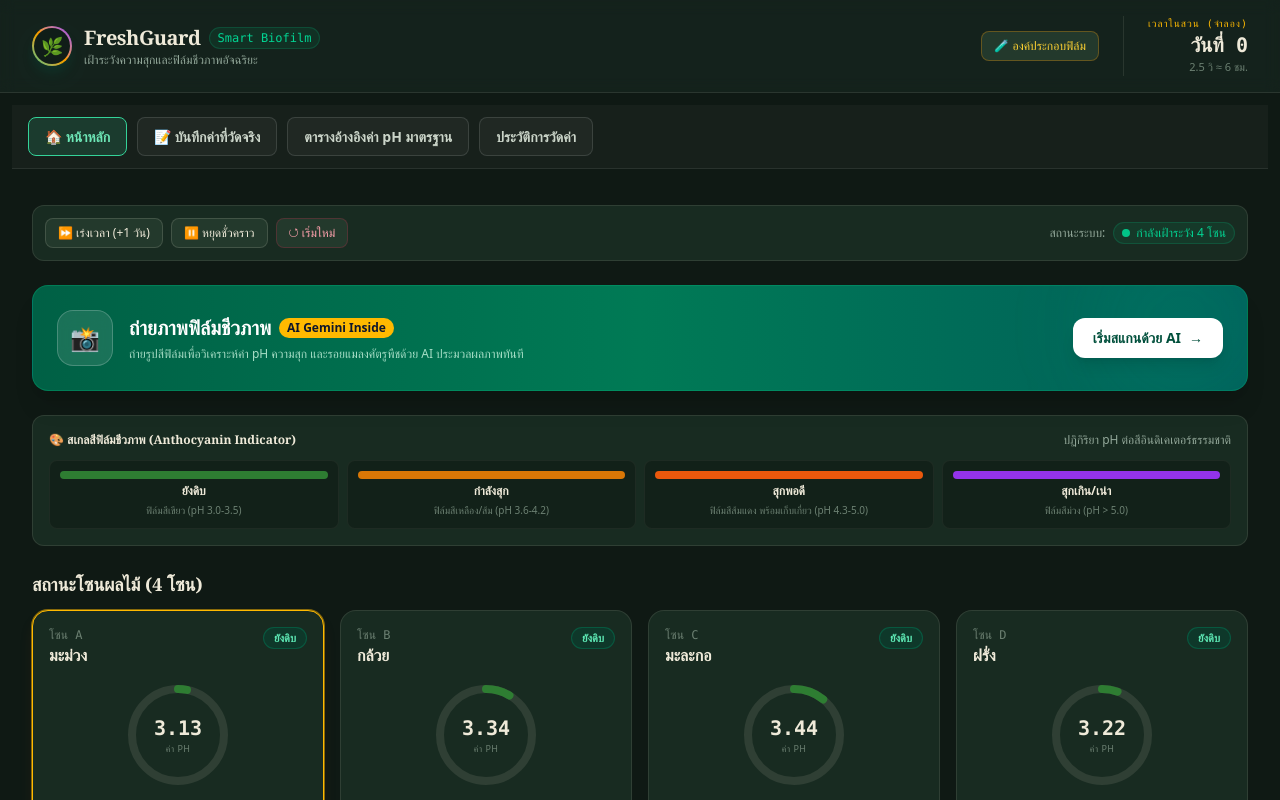
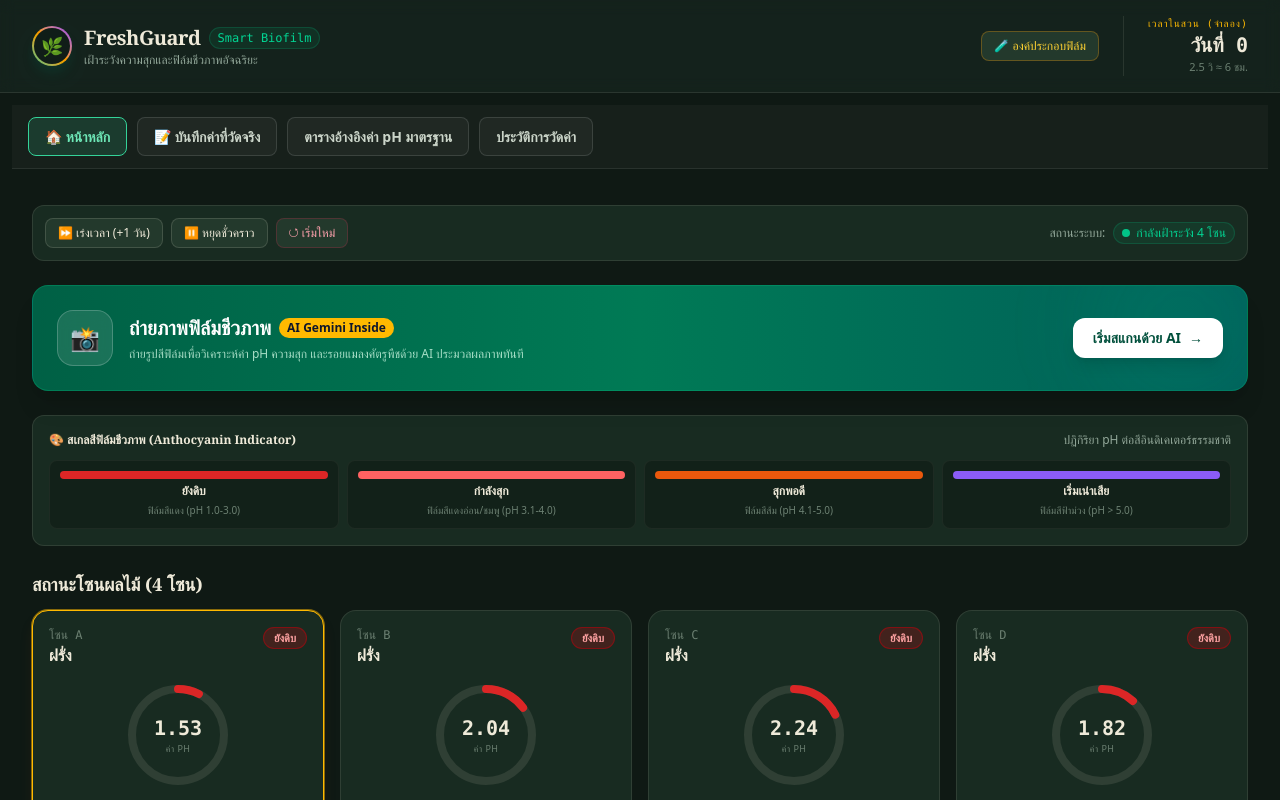
Before and after one commit to KChronos000/Fruit_Ripeness_Detection_App, a React (Vite) app: page / in a window 1280 px wide. Shown: the top 800 px of the page. Built offline with nearby package versions, Linux system fonts and the light colour scheme; the HTML template or start-up script is replaced by a standard one.

Commit message:
mannual input

```diff
--- a/src/App.tsx
+++ b/src/App.tsx
@@ -84,6 +84,12 @@ export default function App() {
   const [scanProgressStep, setScanProgressStep] = useState<number>(0);
   const [scanProgressText, setScanProgressText] = useState<string>('');
   const [selectedHotspot, setSelectedHotspot] = useState<'ph' | 'integrity' | 'oil' | null>(null);
+
+    // Manual optional context fields (AI มองไม่เห็นจากภาพ)
+  const [manualZone, setManualZone] = useState<string>('');
+  const [manualTemp, setManualTemp] = useState<string>('');
+  const [manualHumidity, setManualHumidity] = useState<string>('');
+  const [showManualFields, setShowManualFields] = useState<boolean>(false);
 
   const videoRef = useRef<HTMLVideoElement>(null);
   const canvasRef = useRef<HTMLCanvasElement>(null);
@@ -451,8 +457,12 @@ function handleImageUpload(e: React.ChangeEvent<HTMLInputElement>) {
       return;
     }
 
-    const result = await analyzeFilmWithAI(base64);
-    setAiResult(result);
+    const result = await analyzeFilmWithAI(base64, {
+    zone: manualZone || undefined,
+    temperature: manualTemp || undefined,
+    humidity: manualHumidity || undefined,
+  });
+setAiResult(result);
 
   } catch (err) {
   console.error(err);
@@ -1013,7 +1023,6 @@ function handleImageUpload(e: React.ChangeEvent<HTMLInputElement>) {
                   />
 
                   {/* TAB 3: File Upload Area */}
-                  {/* TAB 3: File Upload Area */}
                   {scanMethod === 'upload' && (
                     <div className="w-full h-full flex items-center justify-center bg-[#0d1612] z-30 relative">
                       {selectedImage ? (
@@ -1151,9 +1160,9 @@ function handleImageUpload(e: React.ChangeEvent<HTMLInputElement>) {
                       <label className="text-[10px] font-mono tracking-wider uppercase text-[#93a89a]">สารตั้งต้นแบบจำลอง (Target Biomaterial Matrix):</label>
                       <div className="grid grid-cols-4 gap-1.5">
                         {[
-                          { id: 'mango', label: '🥭 มะม่วง', color: 'border-amber-500/30 text-amber-300' },
-                          { id: 'banana', label: '🍌 กล้วย', color: 'border-yellow-500/30 text-yellow-300' },
-                          { id: 'papaya', label: '🍈 มะละกอ', color: 'border-orange-500/30 text-orange-400' },
+                          // { id: 'mango', label: '🥭 มะม่วง', color: 'border-amber-500/30 text-amber-300' },
+                          // { id: 'banana', label: '🍌 กล้วย', color: 'border-yellow-500/30 text-yellow-300' },
+                          // { id: 'papaya', label: '🍈 มะละกอ', color: 'border-orange-500/30 text-orange-400' },
                           { id: 'guava', label: '🥝 ฝรั่ง', color: 'border-emerald-500/30 text-emerald-300' },
                         ].map((btn) => (
                           <button
@@ -1182,8 +1191,8 @@ function handleImageUpload(e: React.ChangeEvent<HTMLInputElement>) {
                       <div className="text-[10px] font-mono tracking-wider uppercase text-[#93a89a]">หรือดึงฐานข้อมูลรูปภาพตัวอย่างทดสอบ:</div>
                       <div className="flex gap-2 flex-wrap">
                         {[
-                          { label: '🥭 มะม่วงสีฟิล์มเหลือง', img: 'https://images.unsplash.com/photo-1553279768-865429fa0078?w=400&q=80' },
-                          { label: '🍌 กล้วยสีฟิล์มส้มเหลือง', img: 'https://images.unsplash.com/photo-1571771894821-ce9b6c11b08e?w=400&q=80' },
+                          // { label: '🥭 มะม่วงสีฟิล์มเหลือง', img: 'https://images.unsplash.com/photo-1553279768-865429fa0078?w=400&q=80' },
+                          // { label: '🍌 กล้วยสีฟิล์มส้มเหลือง', img: 'https://images.unsplash.com/photo-1571771894821-ce9b6c11b08e?w=400&q=80' },
                           { label: '🍈 ฝรั่งสีฟิล์มเขียวสด', img: 'https://images.unsplash.com/photo-1528825871115-3581a5387919?w=400&q=80' },
                         ].map((preset, idx) => (
                           <button
@@ -1201,6 +1210,55 @@ function handleImageUpload(e: React.ChangeEvent<HTMLInputElement>) {
                       </div>
                     </div>
                   )}
+
+                  {/* Optional Manual Context Fields */}
+                  <div className="space-y-1.5">
+                    <button
+                      type="button"
+                      onClick={() => setShowManualFields((v) => !v)}
+                      className="w-full flex items-center justify-between text-[10px] font-mono tracking-wider uppercase text-[#93a89a] hover:text-emerald-300 transition cursor-pointer"
+                    >
+                      <span>ข้อมูลเสริม (ไม่บังคับ): โซน / อุณหภูมิ / ความชื้น</span>
+                      <span>{showManualFields ? '▲' : '▼'}</span>
+                    </button>
+
+                    {showManualFields && (
+                      <div className="grid grid-cols-3 gap-2 bg-[#122119] border border-emerald-500/10 rounded-xl p-2.5">
+                        <div className="space-y-1">
+                          <label className="text-[9px] text-[#6c8072] uppercase">โซน</label>
+                          <input
+                            type="text"
+                            value={manualZone}
+                            onChange={(e) => setManualZone(e.target.value)}
+                            placeholder="เช่น โซน A"
+                            className="w-full bg-[#0d1612] border border-emerald-500/20 rounded-lg px-2 py-1.5 text-[11px] text-[#efead9] placeholder:text-[#6c8072] focus:outline-none focus:border-emerald-400"
+                          />
+                        </div>
+                        <div className="space-y-1">
+                          <label className="text-[9px] text-[#6c8072] uppercase">อุณหภูมิ (°C)</label>
+                          <input
+                            type="number"
+                            step="0.1"
+                            value={manualTemp}
+                            onChange={(e) => setManualTemp(e.target.value)}
+                            placeholder="29.9"
+                            className="w-full bg-[#0d1612] border border-emerald-500/20 rounded-lg px-2 py-1.5 text-[11px] text-[#efead9] placeholder:text-[#6c8072] focus:outline-none focus:border-emerald-400"
+                          />
+                        </div>
+                        <div className="space-y-1">
+                          <label className="text-[9px] text-[#6c8072] uppercase">ความชื้น (%)</label>
+                          <input
+                            type="number"
+                            step="1"
+                            value={manualHumidity}
+                            onChange={(e) => setManualHumidity(e.target.value)}
+                            placeholder="64"
+                            className="w-full bg-[#0d1612] border border-emerald-500/20 rounded-lg px-2 py-1.5 text-[11px] text-[#efead9] placeholder:text-[#6c8072] focus:outline-none focus:border-emerald-400"
+                          />
+                        </div>
+                      </div>
+                    )}
+                  </div>
 
                   {/* Trigger SCAN Action Button */}
                   <button
@@ -1253,7 +1311,7 @@ function handleImageUpload(e: React.ChangeEvent<HTMLInputElement>) {
                     <div className="space-y-1.5">
                       <h4 className="text-sm font-bold font-serif text-emerald-400">ระบบ AI กำลังถอดรหัสพันธะเคมี...</h4>
                       <p className="text-xs text-[#93a89a] max-w-sm">
-                        กำลังดึงค่าเฉดสีแอนโทไซยานิน วิเคราะห์ปริมาณน้ำมันหอมระเหยกานพลู-ตะไคร้ และเชื่อมต่อกับโครงงานระบบ FreshGuard Biosensor
+                        กำลังดึงค่าเฉดสีแอนโทไซยานิน วิเคราะห์ปริมาณน้ำมันหอมระเหย-ตะไคร้ และเชื่อมต่อกับโครงงานระบบ FreshGuard Biosensor
                       </p>
                     </div>
                   </div>
@@ -1365,7 +1423,7 @@ function handleImageUpload(e: React.ChangeEvent<HTMLInputElement>) {
 
                       <div className="space-y-1 pt-1">
                         <div className="flex justify-between text-[11px] font-medium text-[#efead9]">
-                          <span>สารไล่แมลงและน้ำมันหอมระเหยตะไคร้-กานพลู (Essential Oils):</span>
+                          <span>สารไล่แมลงและน้ำมันหอมระเหยตะไคร้ (Essential Oils):</span>
                           <span className="font-mono text-amber-300 font-bold">{aiResult.essentialOilLevel}%</span>
                         </div>
                         <div className="w-full h-2 bg-[#122119] rounded-full overflow-hidden p-0.5 border border-emerald-500/5">
@@ -1442,7 +1500,7 @@ function handleImageUpload(e: React.ChangeEvent<HTMLInputElement>) {
                         <p className="text-[11px] text-[#93a89a]">
                           {selectedHotspot === 'ph' && `การเหนี่ยวนำด้วยลำแสงเลเซอร์ ตรวจวัดปฏิกิริยาเคมีของเฉดสีแอนโทไซยานินธรรมชาติที่สกัดจากกะหล่ำปลีม่วงหรืออัญชัน ผลลัพธ์บ่งบอกความเป็นกรด-ด่างที่ค่า pH ${aiResult.phEstimate.toFixed(2)} (${aiResult.stageName}) ปฏิกิริยามีเฉดสีสะท้อนที่ยอดเยี่ยม`}
                           {selectedHotspot === 'integrity' && `Chitosan-Starch Biofilm โครงสร้างระดับจุลภาคของฟิล์มชั้นกลาง ช่วยปกป้องเปลือกผลไม้ไม่ให้คายน้ำ ยับยั้งการเจริญเติบโตของเชื้อจุลินทรีย์ ตรวจวิเคราะห์ความสมบูรณ์ได้ ${aiResult.filmIntegrity}% ป้องกันการคายน้ำได้ดีเยี่ยม`}
-                          {selectedHotspot === 'oil' && `จุดล็อคการระเหยของ Volatile Essential Oil (สารกานพลูและตะไคร้หอม) มีความเข้มข้นสัมบูรณ์ ${aiResult.essentialOilLevel}% ช่วยส่งกลิ่นไล่เพลี้ยแป้ง หนอนกวน และแมลงวันทองได้อย่างเสถียร โดยไม่ต้องใช้สารเคมีฆ่าแมลงอันตราย`}
+                          {selectedHotspot === 'oil' && `จุดล็อคการระเหยของ Volatile Essential Oil (สารตะไคร้หอม) มีความเข้มข้นสัมบูรณ์ ${aiResult.essentialOilLevel}% ช่วยส่งกลิ่นไล่เพลี้ยแป้ง หนอนกวน และแมลงวันทองได้อย่างเสถียร โดยไม่ต้องใช้สารเคมีฆ่าแมลงอันตราย`}
                         </p>
                       </div>
                     ) : (
--- a/src/components/BiofilmExtraMetrics.tsx
+++ b/src/components/BiofilmExtraMetrics.tsx
@@ -63,7 +63,7 @@ const BiofilmExtraMetrics = ({ selectedState, dayCount }: { selectedState: any;
                 <div className="text-lg font-mono font-bold text-emerald-400 mt-1">
                   {selectedState.essentialOilLevel.toFixed(0)}%
                 </div>
-                <div className="text-[10px] text-[#93a89a] mt-0.5">ปล่อยสารกานพลู/ตะไคร้</div>
+                <div className="text-[10px] text-[#93a89a] mt-0.5">ปล่อยสารตะไคร้</div>
               </div>
 
               <div className="bg-[#122119] p-3 rounded-xl border border-[#efead9]/5">
--- a/src/constants/fruitConstants.ts
+++ b/src/constants/fruitConstants.ts
@@ -1,20 +1,48 @@
 import type { StageInfo, FruitDef } from '@/types/fruits';
 
-export const PH_MIN = 3.0;
-export const PH_MAX = 7.0;
+export const PH_MIN = 1.0;
+export const PH_MAX = 8.0;
 
 export const STAGES: StageInfo[] = [
-  { key: 'unripe', short: 'ยังดิบ', full: 'ยังดิบ · ฟิล์มสีเขียว (pH 3.0-3.5)', color: '#2e7d32', bgClass: 'bg-emerald-900/40 text-emerald-300 border-emerald-700/50', max: 3.5 },
-  { key: 'ripening', short: 'กำลังสุก', full: 'กำลังสุก · ฟิล์มสีเหลือง/ส้ม (pH 3.6-4.2)', color: '#d97706', bgClass: 'bg-amber-900/40 text-amber-300 border-amber-700/50', max: 4.2 },
-  { key: 'prime', short: 'สุกพอดี', full: 'สุกพอดี · ฟิล์มสีส้มแดง พร้อมเก็บเกี่ยว (pH 4.3-5.0)', color: '#ea580c', bgClass: 'bg-orange-900/40 text-orange-300 border-orange-700/50', max: 5.0 },
-  { key: 'spoiled', short: 'สุกเกิน/เน่า', full: 'สุกเกิน/เสื่อมสภาพ · ฟิล์มสีม่วง (pH > 5.0)', color: '#9333ea', bgClass: 'bg-purple-900/40 text-purple-300 border-purple-700/50', max: 99 }
+  {
+    key: 'unripe',
+    short: 'ยังดิบ',
+    full: 'ยังดิบ · ฟิล์มสีแดง (pH 1.0-3.0)',
+    color: '#dc2626',
+    bgClass: 'bg-red-900/40 text-red-300 border-red-700/50',
+    max: 3.0,
+  },
+  {
+    key: 'ripening',
+    short: 'กำลังสุก',
+    full: 'กำลังสุก · ฟิล์มสีแดงอ่อน/ชมพู (pH 3.1-4.0)',
+    color: '#ff6262',
+    bgClass: 'bg-orange-900/40 text-orange-300 border-orange-700/50',
+    max: 4.0,
+  },
+  {
+    key: 'prime',
+    short: 'สุกพอดี',
+    full: 'สุกพอดี พร้อมเก็บเกี่ยว · ฟิล์มสีส้ม (pH 4.1-5.0)',
+    color: '#ea580c',
+    bgClass: 'bg-orange-900/50 text-orange-200 border-orange-600/50',
+    max: 5.0,
+  },
+  {
+    key: 'spoiled',
+    short: 'เริ่มเน่าเสีย',
+    full: 'เริ่มเน่าเสีย รีบเก็บด่วน · ฟิล์มสีฟ้าม่วง (pH > 5.0)',
+    color: '#8b5cf6',
+    bgClass: 'bg-purple-900/40 text-purple-300 border-purple-700/50',
+    max: 99,
+  },
 ];
 
 export const FRUIT_DEFS: FruitDef[] = [
-  { id: 'mango', zone: 'โซน A', name: 'มะม่วง', startPh: 3.1, rate: 0.014, tempBase: 29, humBase: 62 },
-  { id: 'banana', zone: 'โซน B', name: 'กล้วย', startPh: 3.3, rate: 0.022, tempBase: 28, humBase: 65 },
-  { id: 'papaya', zone: 'โซน C', name: 'มะละกอ', startPh: 3.4, rate: 0.018, tempBase: 30, humBase: 68 },
-  { id: 'guava', zone: 'โซน D', name: 'ฝรั่ง', startPh: 3.2, rate: 0.012, tempBase: 29, humBase: 60 }
+  { id: 'mango',  zone: 'โซน A', name: 'ฝรั่ง', startPh: 1.5, rate: 0.014, tempBase: 29, humBase: 62 },
+  { id: 'banana', zone: 'โซน B', name: 'ฝรั่ง',  startPh: 2.0, rate: 0.022, tempBase: 28, humBase: 65 },
+  { id: 'papaya', zone: 'โซน C', name: 'ฝรั่ง', startPh: 2.2, rate: 0.018, tempBase: 30, humBase: 68 },
+  { id: 'guava',  zone: 'โซน D', name: 'ฝรั่ง',   startPh: 1.8, rate: 0.012, tempBase: 29, humBase: 60 },
 ];
 
 // Utility Helper Function สำหรับหา Stage จากค่า pH
--- a/src/pages/Manual_measurement.tsx
+++ b/src/pages/Manual_measurement.tsx
@@ -1,9 +1,9 @@
 import React, { useState } from "react";
 
 const INITIAL_ZONES = [
-  { id: "A", name: "มะม่วง", simPh: 5.05, status: "สุกเกิน/เน่า", color: "#a855f7", temp: 28.9, humidity: 62, filmIntegrity: 100 },
-  { id: "B", name: "กล้วย", simPh: 6.16, status: "สุกเกิน/เน่า", color: "#a855f7", temp: 27.2, humidity: 65, filmIntegrity: 100 },
-  { id: "C", name: "มะละกอ", simPh: 6.18, status: "สุกเกิน/เน่า", color: "#a855f7", temp: 28.0, humidity: 60, filmIntegrity: 100 },
+  { id: "A", name: "ฝรั่ง", simPh: 5.05, status: "สุกเกิน/เน่า", color: "#a855f7", temp: 28.9, humidity: 62, filmIntegrity: 100 },
+  { id: "B", name: "ฝรั่ง", simPh: 6.16, status: "สุกเกิน/เน่า", color: "#a855f7", temp: 27.2, humidity: 65, filmIntegrity: 100 },
+  { id: "C", name: "ฝรั่ง", simPh: 6.18, status: "สุกเกิน/เน่า", color: "#a855f7", temp: 28.0, humidity: 60, filmIntegrity: 100 },
   { id: "D", name: "ฝรั่ง", simPh: 4.81, status: "สุกพอดี", color: "#f97316", temp: 26.5, humidity: 58, filmIntegrity: 100 },
 ];
 
--- a/src/pages/MeasurementHistoryLog.tsx
+++ b/src/pages/MeasurementHistoryLog.tsx
@@ -15,9 +15,9 @@ type LogEntry = {
 };
 
 const ZONES: { id: string; fruit: string }[] = [
-  { id: "A", fruit: "มะม่วง" },
-  { id: "B", fruit: "กล้วย" },
-  { id: "C", fruit: "มะละกอ" },
+  { id: "A", fruit: "ฝรั่ง" },
+  { id: "B", fruit: "ฝรั่ง" },
+  { id: "C", fruit: "ฝรั่ง" },
   { id: "D", fruit: "ฝรั่ง" },
 ];
 
--- a/src/pages/ReferenceDataTable.tsx
+++ b/src/pages/ReferenceDataTable.tsx
@@ -15,39 +15,30 @@ type FruitRow = {
 const INITIAL_DATA = [
   {
     id: 1,
-    fruit: "มะม่วง",
+    fruit: "ฝรั่ง",
     stage: "ดิบ",
-    phMin: 2.8,
-    phMax: 3.5,
-    source: "Effect of ripening stages on physico-chemical characteristics of mango",
-    link: "https://journal.iahs.org.in/index.php/ijh/article/view/1708",
+    phMin: 3.8,
+    phMax: 4.2,
+    source: "Physico-chemical properties of guava fruit at different ripening stages",
+    link: "https://www.ncbi.nlm.nih.gov/pmc/articles/PMC6033817/"
   },
   {
     id: 2,
-    fruit: "มะม่วง",
+    fruit: "ฝรั่ง",
     stage: "สุกพอดี",
-    phMin: 3.8,
-    phMax: 4.5,
-    source: "Maturity Measurement of Mango and Banana as Related to Ripening",
-    link: "https://www.academia.edu/7627365",
+    phMin: 4.5,
+    phMax: 5.5,
+    source: "Production and characterization of mixed fruit juice from papaya, mango, guava",
+    link: "https://www.interesjournals.org/articles/production-and-characterization-of-mixed-fruit-juice-from-papaya-mango-and-guava-fruit-94134.html"
   },
   {
     id: 3,
-    fruit: "กล้วย",
-    stage: "สุกพอดี",
-    phMin: 4.5,
-    phMax: 5.2,
-    source: "Effect of different treatments on the postharvest quality of banana",
-    link: "https://www.tandfonline.com/doi/full/10.1080/23311932.2026.2624096",
-  },
-  {
-    id: 4,
-    fruit: "มะละกอ",
-    stage: "สุกพอดี",
-    phMin: 3.67,
-    phMax: 3.8,
-    source: "Production and characterization of mixed fruit juice from papaya, mango, guava",
-    link: "https://www.interesjournals.org/articles/production-and-characterization-of-mixed-fruit-juice-from-papaya-mango-and-guava-fruit-94134.html",
+    fruit: "ฝรั่ง",
+    stage: "สุกงอม",
+    phMin: 5.5,
+    phMax: 6.0,
+    source: "Postharvest quality and biochemical changes of guava fruit during ripening",
+    link: "https://www.sciencedirect.com/science/article/pii/S030881461931234X"
   },
   {
     id: 5,
```
Also changed, not shown: src/lib/geminiVision.ts (+28 -8 lines), src/Camera.ts (deleted).
